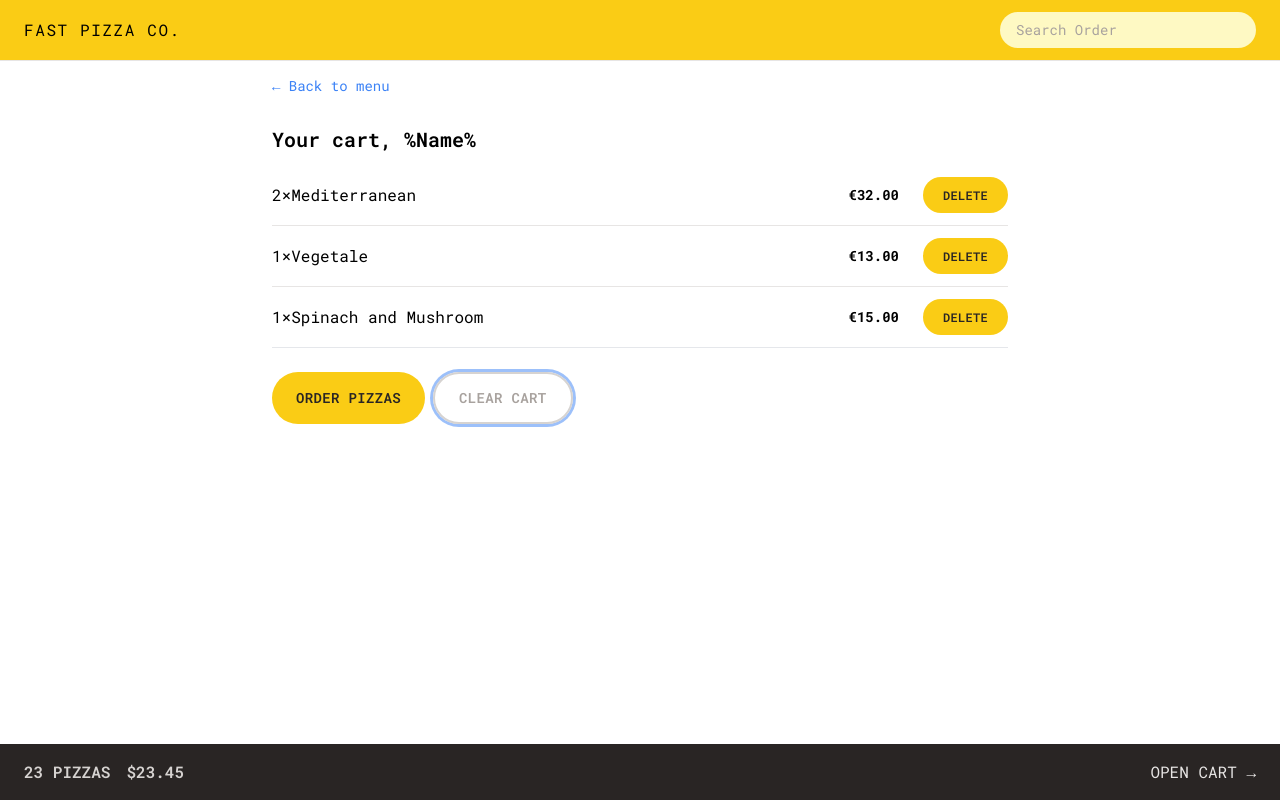
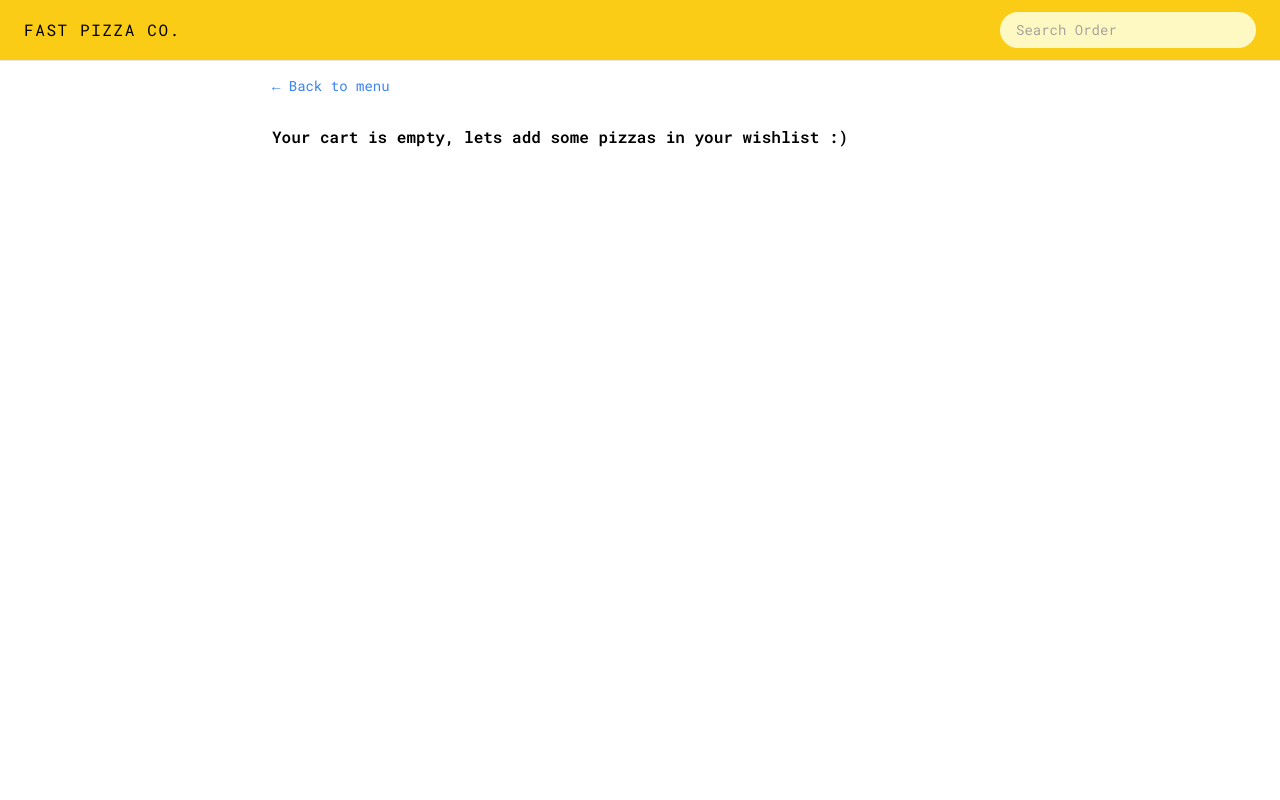
Before and after one commit to shshamim63/Scheduler, a React (Vite) app: page /cart in a window 1280 px wide. Built offline with nearby package versions, Linux system fonts and the light colour scheme.

Commit message:
Completed cart basic add, delete and clear functionalities

```diff
--- a/src/features/cart/Cart.jsx
+++ b/src/features/cart/Cart.jsx
@@ -1,16 +1,32 @@
+import { useDispatch, useSelector } from 'react-redux';
+
 import LinkButton from '../../ui/LinkButton';
 import Button from '../../ui/Button';
+import CartItem from './CartItem';
+import EmptyCart from './EmptyCart';
 
-import { fakeCart } from '../order/CreateOrder';
-import CartItem from './CartItem';
+import { clearCart, getCart } from './cartSlice';
+import { getUser } from '../user/userSlice';
 
 const Cart = () => {
-  const cart = fakeCart;
+  const currentUser = useSelector(getUser);
+  const cart = useSelector(getCart);
+
+  const dispatch = useDispatch();
+
+  const handleClearCart = () => {
+    dispatch(clearCart());
+  };
+
+  if (!cart.length) return <EmptyCart />;
+
   return (
     <div className="px-4 py-3">
       <LinkButton to="/menu">&larr; Back to menu</LinkButton>
 
-      <h2 className="mt-7 text-xl font-semibold">Your cart, %Name%</h2>
+      <h2 className="mt-7 text-xl font-semibold">
+        Your cart, {currentUser?.email}
+      </h2>
 
       <ul className="mt-3 divide-y divide-stone-200 border-b">
         {cart.map((item) => (
@@ -22,7 +38,9 @@ const Cart = () => {
         <Button type="primary" to="/order/new">
           Order Pizzas
         </Button>
-        <Button type="secondary">Clear cart</Button>
+        <Button type="secondary" onClick={handleClearCart}>
+          Clear cart
+        </Button>
       </div>
     </div>
   );
--- a/src/features/cart/CartItem.jsx
+++ b/src/features/cart/CartItem.jsx
@@ -1,9 +1,17 @@
 import PropTypes from 'prop-types';
 import { formatCurrency } from '../../utils/currency';
 import Button from '../../ui/Button';
+import { useDispatch } from 'react-redux';
+import { deleteItem } from './cartSlice';
 
 const CartItem = ({ item }) => {
-  const { name, quantity, totalPrice } = item;
+  const { name, quantity, totalPrice, pizzaId } = item;
+
+  const dispatch = useDispatch();
+
+  const handleRemoveItemFromCart = () => {
+    dispatch(deleteItem(pizzaId));
+  };
 
   return (
     <li className="py-3 sm:flex sm:items-center sm:justify-between">
@@ -12,7 +20,9 @@ const CartItem = ({ item }) => {
       </p>
       <div className="flex items-center justify-between sm:gap-6">
         <p className="text-sm font-bold">{formatCurrency(totalPrice)}</p>
-        <Button type="small">Delete</Button>
+        <Button type="small" onClick={handleRemoveItemFromCart}>
+          Delete
+        </Button>
       </div>
     </li>
   );
@@ -21,7 +31,7 @@ const CartItem = ({ item }) => {
 CartItem.propTypes = {
   item: PropTypes.shape({
     name: PropTypes.string.isRequired,
-    pizzaId: PropTypes.string,
+    pizzaId: PropTypes.number.isRequired,
     quantity: PropTypes.number.isRequired,
     totalPrice: PropTypes.number.isRequired,
   }),
--- a/src/features/cart/CartOverview.jsx
+++ b/src/features/cart/CartOverview.jsx
@@ -1,11 +1,19 @@
+import { useSelector } from 'react-redux';
 import { Link } from 'react-router-dom';
+import { getTotalCartPrice, getTotalCartQuantity } from './cartSlice';
+import { formatCurrency } from '../../utils/currency';
 
 const CartOverview = () => {
+  const totalCartQuantity = useSelector(getTotalCartQuantity);
+  const totalCartPrice = useSelector(getTotalCartPrice);
+
+  if (!totalCartQuantity) return null;
+
   return (
     <div className="flex items-center justify-between bg-stone-800 px-4 py-4 text-sm uppercase text-stone-200 sm:px-6 md:text-base">
       <p className="space-x-4 font-semibold text-stone-300 ">
-        <span>23 pizzas</span>
-        <span>$23.45</span>
+        <span>{totalCartQuantity} pizzas</span>
+        <span>{formatCurrency(totalCartPrice)}</span>
       </p>
       <Link to="/cart">Open Cart &rarr;</Link>
     </div>
--- /dev/null
+++ b/src/features/cart/EmptyCart.jsx
@@ -0,0 +1,14 @@
+import LinkButton from '../../ui/LinkButton';
+
+const EmptyCart = () => {
+  return (
+    <div className="px-4 py-3">
+      <LinkButton to="/menu">&larr; Back to menu</LinkButton>
+      <p className="mt-7 font-semibold">
+        Your cart is empty, lets add some pizzas in your wishlist :)
+      </p>
+    </div>
+  );
+};
+
+export default EmptyCart;
```
